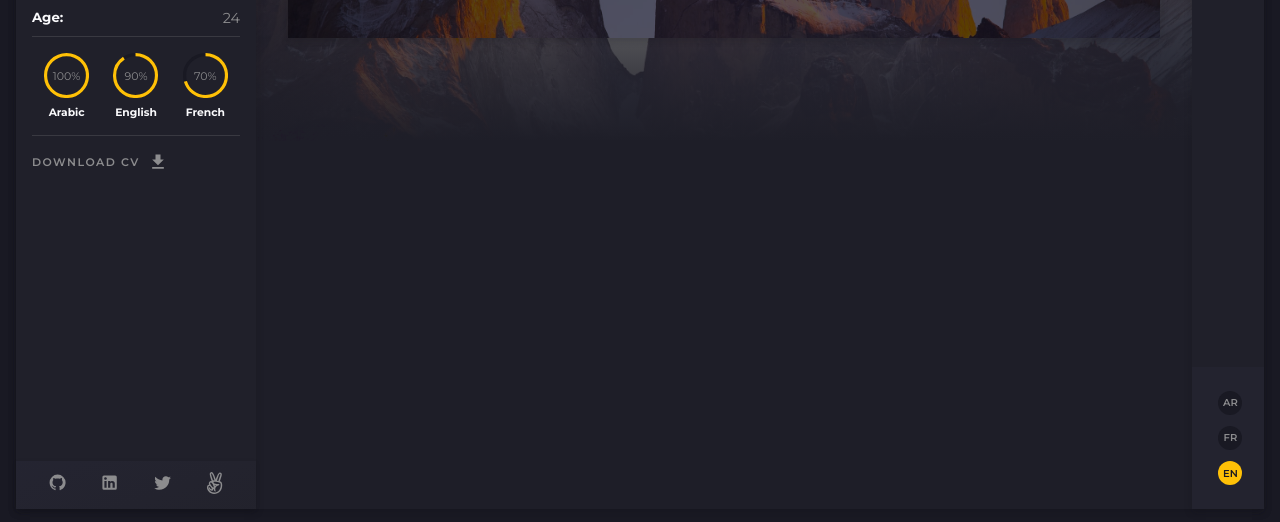
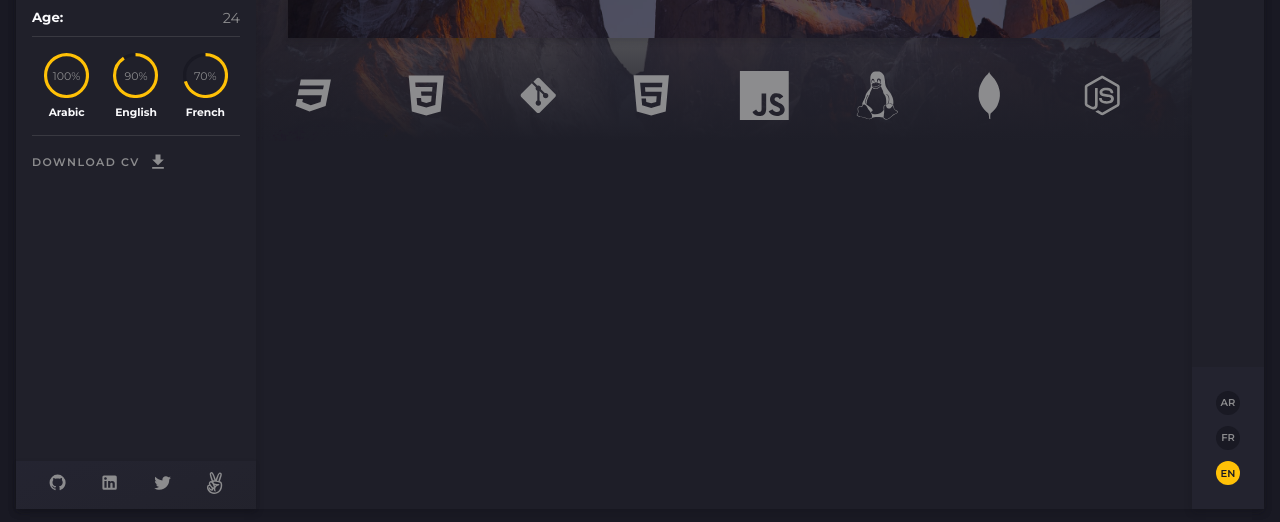
Before and after one commit to rachidelaid/nextjs-portfolio, a Next.js app: page / in a window 1280 px wide. Shown: the part 275-797 px from the top of the page. Built offline with nearby package versions, Linux system fonts and the light colour scheme.

Commit message:
added the frameworks slider

```diff
--- /dev/null
+++ b/components/Frameworks.jsx
@@ -0,0 +1,157 @@
+import React from 'react';
+import { Swiper, SwiperSlide } from 'swiper/react';
+import { Autoplay } from 'swiper';
+import {
+  DiBootstrap,
+  DiCss3Full,
+  DiCss3,
+  DiGit,
+  DiHtml5,
+  DiJsBadge,
+  DiLinux,
+  DiMongodb,
+  DiNodejsSmall,
+  DiPostgresql,
+  DiPython,
+  DiRuby,
+  DiRor,
+  DiReact,
+  DiSass,
+  DiHeroku,
+  DiIonic,
+} from 'react-icons/di';
+import {
+  SiD3Dotjs,
+  SiElectron,
+  SiFigma,
+  SiJest,
+  SiNetlify,
+  SiPostman,
+  SiRedux,
+  SiTypescript,
+  SiVisualstudiocode,
+} from 'react-icons/si';
+import 'swiper/css';
+import styles from '../styles/Frameworks.module.css';
+
+const Frameworks = () => {
+  return (
+    <div className={styles.swiper}>
+      <Swiper
+        slidesPerView={8}
+        spaceBetween={30}
+        loop={true}
+        autoplay={{
+          delay: 2500,
+        }}
+        modules={[Autoplay]}
+      >
+        <SwiperSlide>
+          <DiBootstrap />
+        </SwiperSlide>
+
+        <SwiperSlide>
+          <DiCss3Full />
+        </SwiperSlide>
+
+        <SwiperSlide>
+          <DiCss3 />
+        </SwiperSlide>
+
+        <SwiperSlide>
+          <DiGit />
+        </SwiperSlide>
+
+        <SwiperSlide>
+          <DiHtml5 />
+        </SwiperSlide>
+
+        <SwiperSlide>
+          <DiJsBadge />
+        </SwiperSlide>
+
+        <SwiperSlide>
+          <DiLinux />
+        </SwiperSlide>
+
+        <SwiperSlide>
+          <DiMongodb />
+        </SwiperSlide>
+
+        <SwiperSlide>
+          <DiNodejsSmall />
+        </SwiperSlide>
+
+        <SwiperSlide>
+          <DiPostgresql />
+        </SwiperSlide>
+
+        <SwiperSlide>
+          <DiPython />
+        </SwiperSlide>
+
+        <SwiperSlide>
+          <DiRuby />
+        </SwiperSlide>
+
+        <SwiperSlide>
+          <DiRor />
+        </SwiperSlide>
+
+        <SwiperSlide>
+          <DiReact />
+        </SwiperSlide>
+
+        <SwiperSlide>
+          <DiSass />
+        </SwiperSlide>
+
+        <SwiperSlide>
+          <DiHeroku />
+        </SwiperSlide>
+
+        <SwiperSlide>
+          <DiIonic />
+        </SwiperSlide>
+
+        <SwiperSlide>
+          <SiD3Dotjs />
+        </SwiperSlide>
+
+        <SwiperSlide>
+          <SiElectron />
+        </SwiperSlide>
+
+        <SwiperSlide>
+          <SiFigma />
+        </SwiperSlide>
+
+        <SwiperSlide>
+          <SiJest />
+        </SwiperSlide>
+
+        <SwiperSlide>
+          <SiNetlify />
+        </SwiperSlide>
+
+        <SwiperSlide>
+          <SiPostman />
+        </SwiperSlide>
+
+        <SwiperSlide>
+          <SiRedux />
+        </SwiperSlide>
+
+        <SwiperSlide>
+          <SiTypescript />
+        </SwiperSlide>
+
+        <SwiperSlide>
+          <SiVisualstudiocode />
+        </SwiperSlide>
+      </Swiper>
+    </div>
+  );
+};
+
+export default Frameworks;
--- a/package.json
+++ b/package.json
@@ -9,11 +9,14 @@
     "lint": "next lint"
   },
   "dependencies": {
+    "@coreui/icons": "^3.0.0-alpha.0",
     "framer-motion": "^6.3.15",
     "next": "12.1.6",
     "react": "18.2.0",
     "react-dom": "18.2.0",
-    "react-rotating-text": "^1.4.1"
+    "react-icons": "^4.4.0",
+    "react-rotating-text": "^1.4.1",
+    "swiper": "^8.2.4"
   },
   "devDependencies": {
     "eslint": "8.18.0",
--- a/pages/index.jsx
+++ b/pages/index.jsx
@@ -1,12 +1,14 @@
 import styles from '../styles/Home.module.css';
 
 import TopCard from '../components/TopCard';
+import Frameworks from '../components/Frameworks';
 
 export default function Home() {
   return (
     <div className={styles.container}>
       <div className={styles.top_wrap}></div>
       <TopCard />
+      <Frameworks />
     </div>
   );
 }
--- /dev/null
+++ b/styles/Frameworks.module.css
@@ -0,0 +1,11 @@
+.swiper {
+  width: 100%;
+  height: 50px;
+  margin-top: 2rem;
+}
+
+.swiper svg {
+  width: 50px;
+  height: 50px;
+  color: var(--gray-color);
+}
--- a/styles/MenuBar.module.css
+++ b/styles/MenuBar.module.css
@@ -1,6 +1,7 @@
 .menu_bar {
   background: var(--dark3);
-  width: 6rem;
+  width: 4.5rem;
+  max-width: 4.5rem;
   height: 100%;
   box-shadow: var(--default-shadow);
   position: relative;
@@ -9,6 +10,7 @@
 
 .expand {
   width: 12rem;
+  max-width: 12rem;
 }
 
 .burger_menu {
@@ -73,7 +75,7 @@
   flex-direction: column;
   gap: 0.7rem;
   padding: 1.5rem 0;
-  padding-left: 1.65rem;
+  padding-left: 1.5rem;
   width: 100%;
   color: var(--gray-color);
 }
--- a/styles/globals.css
+++ b/styles/globals.css
@@ -42,7 +42,7 @@ body {
 }
 
 .main {
-  width: 100%;
+  width: calc(100% - 19.5rem);
   transition: 0.4s ease-in-out;
   position: relative;
 }
```
Also changed, not shown: 1 other file (tests, documents, lock files or other folders).
